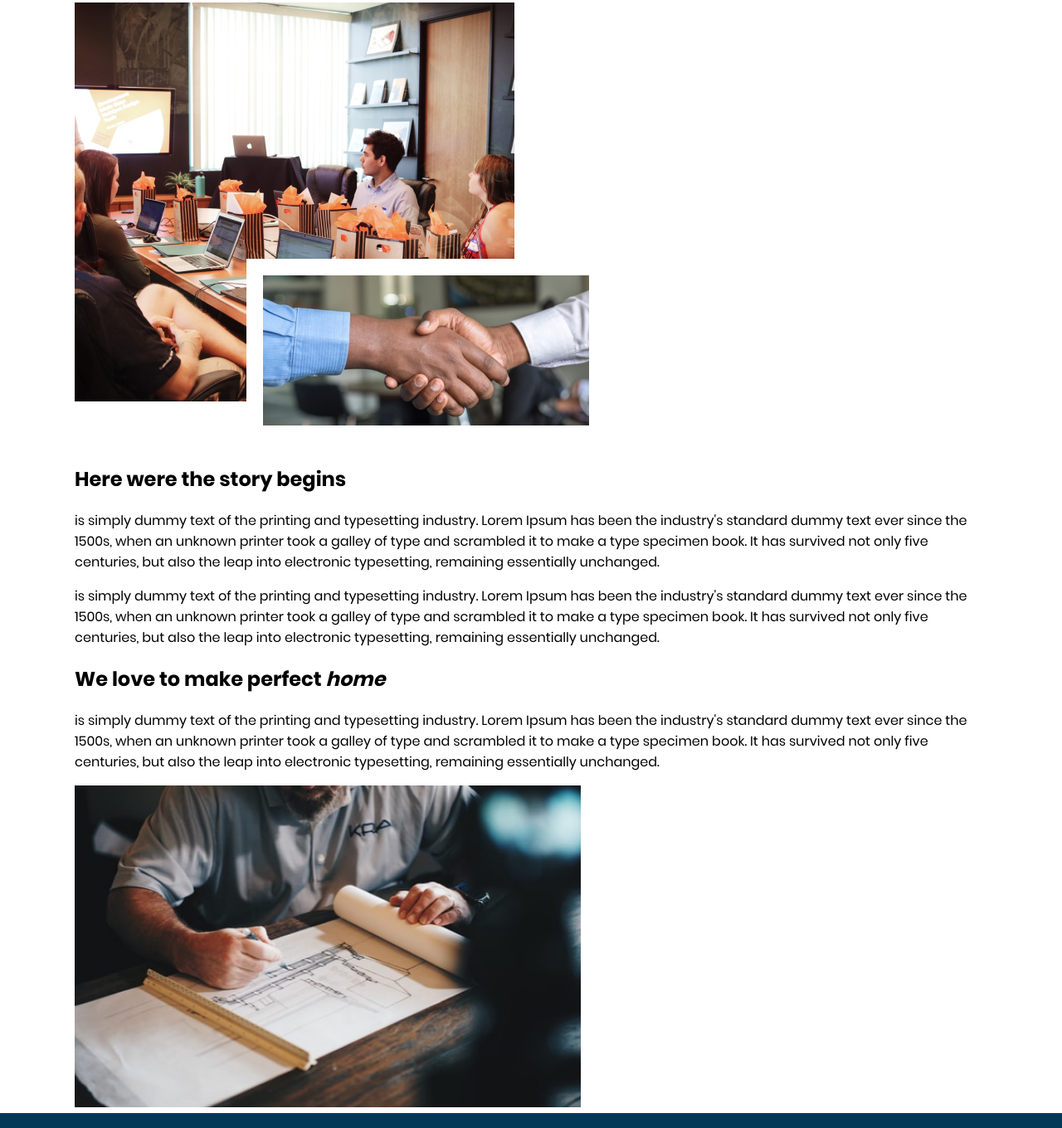
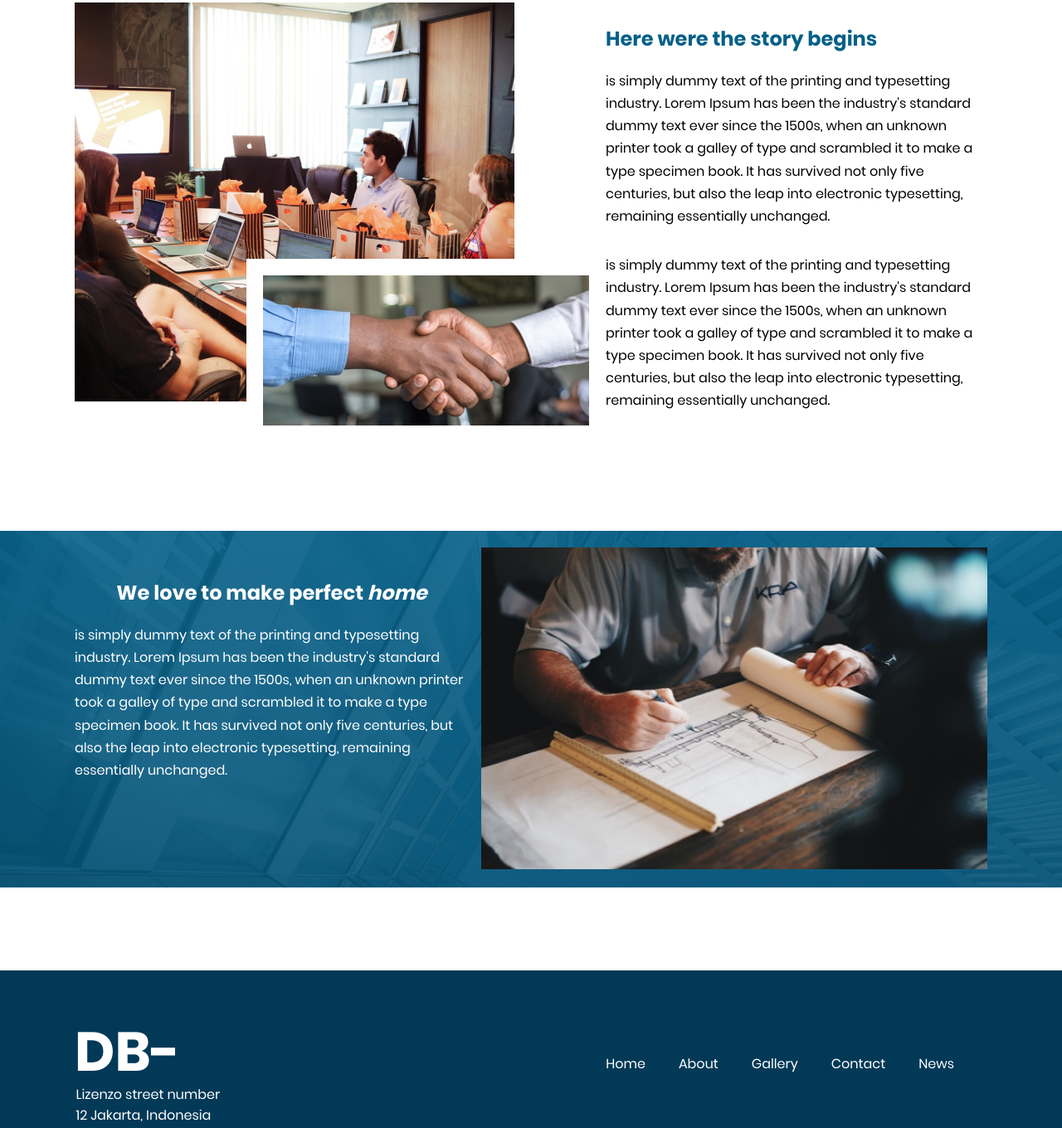
Before and after one commit to Yuriy-Tkachenko/DB, a website: page source/about.html in a window 1280 px wide. Shown: the part 565-1925 px from the top of the page at 83% size. Drawn offline with nearby package versions, Linux system fonts and the light colour scheme; files that its build step writes are made by us from their sources.

Commit message:
created styles for about.html

```diff
--- a/source/about.html
+++ b/source/about.html
@@ -41,7 +41,11 @@
     </section>
     <section class="story">
       <div class="container">
-        <img class="story__image" src="img/our-team@1x.png" srcset="img/our-team@2x.png" alt="our team photo" width="640px" height="530px">
+        <picture class="story__image">
+          <source media="(min-width: 1200px)" srcset="img/our-team@1x.png 1x, img/our-team@2x.png 2x" width="640px" height="530px">
+          <source media="(min-width: 768px)" srcset="img/our-team@1x.png 1x, img/our-team@2x.png 2x" width="409px" height="338px">
+          <img src="img/our-team@1x.png" srcset="img/our-team@2x.png" alt="our team photo" width="320px" height="265px">
+        </picture>
         <div class="story__description">
           <h2 class="story__caption">Here were the story begins</h2>
           <p class="story__text">
@@ -67,7 +71,11 @@
             It has survived not only five centuries, but also the leap into electronic typesetting, remaining essentially unchanged.
           </p>
         </div>
-        <img src="img/perfect-drawing@1x.jpg" srcset="img/perfect-drawing@2x.jpg" alt="drawing" width="610px" height="388px">
+        <picture class="work-info__image">
+          <source media="(min-width: 1200px)" srcset="img/perfect-drawing@1x.jpg 1x, img/perfect-drawing@2x.jpg 2x" width="610px" height="388px">
+          <source media="(min-width: 768px)" srcset="img/perfect-drawing@1x.jpg 1x, img/perfect-drawing@2x.jpg 2x" width="409px" height="259px">
+          <img src="img/perfect-drawing@1x.jpg" srcset="img/perfect-drawing@2x.jpg" alt="drawing" width="320px" height="203px">
+        </picture>
       </div>
     </section>
   </main>
--- a/source/sass/blocks/main-title.scss
+++ b/source/sass/blocks/main-title.scss
@@ -1,13 +1,9 @@
 .main-title {
-  @include main-title-mobile;
+  @include main-title;
   text-align: center;
 
-  @media(min-width: $tablet-width) {
-    @include main-title-tablet;
-  }
-
-  @media(min-width: $desktop-width) {
-    @include main-title-desktop;
+  @media(max-width: $mobile-width-only) {
+    color: $grey-blue;
   }
 }
 
--- /dev/null
+++ b/source/sass/blocks/story.scss
@@ -0,0 +1,41 @@
+.story {
+  margin-bottom: 50px;
+
+  @media(min-width: $desktop-width) {
+    margin-bottom: 100px;
+  }
+}
+
+.story .container {
+  @media(min-width: $tablet-width) {
+    display: flex;
+    justify-content: space-between;
+    align-items: center;
+  }
+
+  @media(min-width: $desktop-width) {
+    align-items: flex-start;
+  }
+}
+
+.story__description {
+  @include text;
+  max-width: 510px;
+}
+
+.story__caption {
+  @include title;
+  color: $grey-blue;
+  text-align: center;
+
+  @media(min-width: $desktop-width) {
+    text-align: start;
+    margin: 24px 0 16px 0;
+  }
+}
+
+.story__text {
+  @media(min-width: $desktop-width) {
+    margin-bottom: 32px;
+  }
+}
--- /dev/null
+++ b/source/sass/blocks/work-info.scss
@@ -0,0 +1,58 @@
+.work-info {
+  margin-bottom: 50px;
+  background-image: url(../../img/middle-background-photo@1x.jpg);
+  background-size: cover;
+
+  @media(min-resolution: 2dppx) {
+    background-image: url(../../img/middle-background-photo@2x.jpg);
+  }
+
+  @media(min-width: $desktop-width) {
+    margin-bottom: 100px;
+  }
+}
+
+.work-info .container {
+  @media(max-width: $mobile-width-only) {
+    padding-top: 20px;
+    padding-bottom: 20px;
+  }
+
+  @media(min-width: $tablet-width) {
+    display: flex;
+    justify-content: space-between;
+    align-items: center;
+  }
+
+  @media(min-width: $desktop-width) {
+    align-items: flex-start;
+  }
+}
+
+.work-info__description {
+  @media(min-width: $tablet-width) {
+    margin-right: 15px;
+  }
+}
+
+.work-info__caption {
+  @include title;
+  color: $standart-white;
+  text-align: center;
+
+  @media(min-width: $desktop-width) {
+    margin: 55px 0 16px 0;
+  }
+}
+
+.work-info__text {
+  @include text;
+  color: $standart-white;
+  max-width: 510px;
+}
+
+.work-info__image {
+  @media(min-width: $tablet-width) {
+    margin: 20px 0 15px 0;
+  }
+}
--- a/source/sass/global/mixins.scss
+++ b/source/sass/global/mixins.scss
@@ -1,27 +1,41 @@
-@mixin main-title-mobile {
-  font-size: 24px;
+@mixin main-title {
+  font-size: 20px;
   font-weight: 700;
-}
 
-@mixin main-title-tablet {
+  @media(min-width: $tablet-width) {
     font-size: 32px;
     font-weight: 700;
   }
 
-@mixin main-title-desktop {
+  @media(min-width: $desktop-width) {
     font-size: 52px;
     font-weight: 700;
   }
+}
 
-@mixin title-desktop {
+@mixin title {
+  font-size: 18px;
+
+  @media(min-width: $tablet-width) {
     font-weight: 700;
     font-size: 24px;
     line-height: 170%;
+  }
 }
 
 @mixin caption {
   font-size: 24px;
   font-weight: 700;
+}
+
+@mixin text {
+  font-size: 12px;
+  font-weight: 400;
+
+  @media(min-width: $tablet-width) {
+    font-size: 16px;
+    line-height: 170%;
+  }
 }
 
 @mixin button {
--- a/source/sass/style.scss
+++ b/source/sass/style.scss
@@ -19,3 +19,5 @@
 @import "blocks/button.scss";
 @import "blocks/mailing.scss";
 @import "blocks/page-footer.scss";
+@import "blocks/work-info.scss";
+@import "blocks/story.scss";
```
Lines whose indentation alone changed are shown as unchanged.
